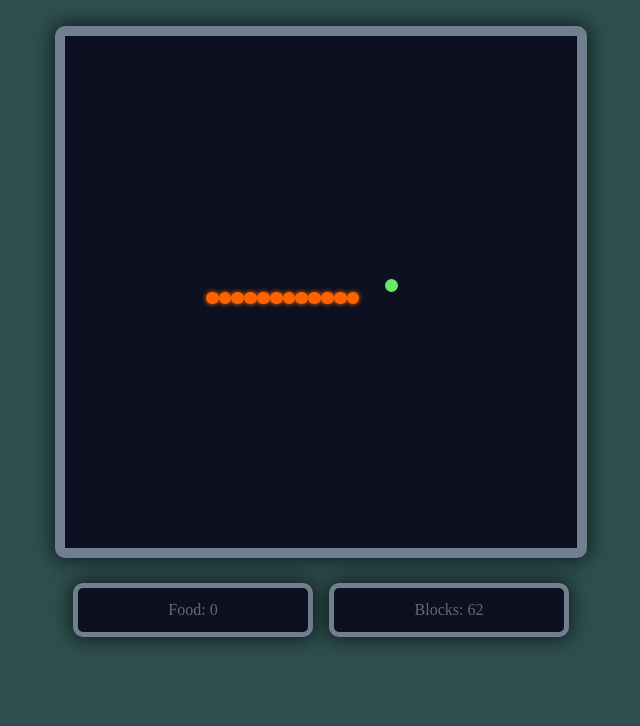
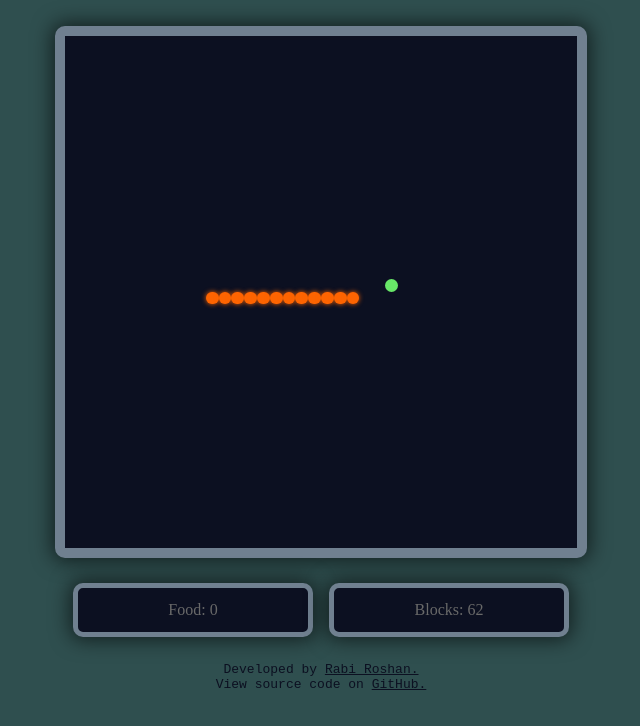
Before and after one commit to RabiRoshan/snake_game, a plain HTML site: page docs/index.html in a window 1280 px wide. Shown: the whole page, without its empty margins (319-959 px from the left). Drawn offline with Linux system fonts and the light colour scheme.

Commit message:
added developer details

```diff
--- a/docs/index.html
+++ b/docs/index.html
@@ -26,6 +26,14 @@
       </div>
       <button id="rightButton">▶️</button>
     </div>
+
+    <div class="developerDetails">
+      <div>Developed by <a href="https://rabiroshan.com/">Rabi Roshan.</a></div>
+      <div>
+        View source code on
+        <a href="https://github.com/RabiRoshan/snake_game">GitHub.</a>
+      </div>
+    </div>
   </body>
 
   <!-- #Load our jscript.js containing the game logic -->
--- a/docs/jscript.js
+++ b/docs/jscript.js
@@ -43,7 +43,7 @@ const DOWN_DIR = 40;
 // Set snake direction initially to right
 let snakeCurrentDirection = RIGHT_DIR;
 
-const changeDirection = newDirectionCode => {
+const changeDirection = (newDirectionCode) => {
   // Change the direction of the snake
   if (newDirectionCode == snakeCurrentDirection) return;
 
@@ -158,7 +158,7 @@ createFood();
 var moveSnakeInterval = setInterval(moveSnake, 80);
 
 // Call change direction function on keyboard key-down event:
-addEventListener("keydown", e => changeDirection(e.keyCode));
+addEventListener("keydown", (e) => changeDirection(e.keyCode));
 
 // ON SCREEN CONTROLLERS:
 const leftButton = document.getElementById("leftButton");
--- a/docs/main.css
+++ b/docs/main.css
@@ -75,6 +75,18 @@ body {
   display: none;
 }
 
+.developerDetails {
+  margin-top: 2vw;
+  display: flex;
+  flex-direction: column;
+  color: #0c1021;
+  font-family: monospace;
+}
+
+.developerDetails a {
+  color: #0c1021;
+}
+
 @media only screen and (max-width: 768px) {
   /* MOBILE */
   #gameContainer {
```
Also changed, not shown: 1 other file.
